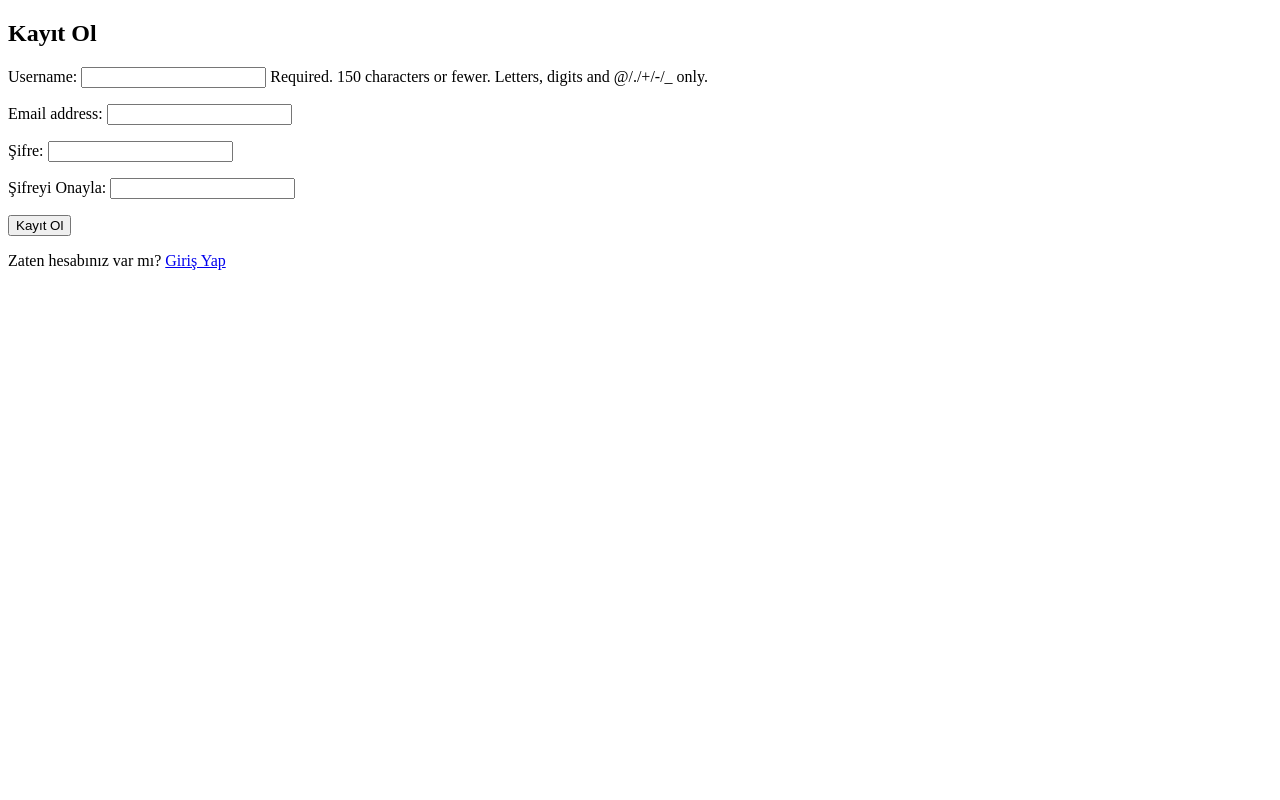
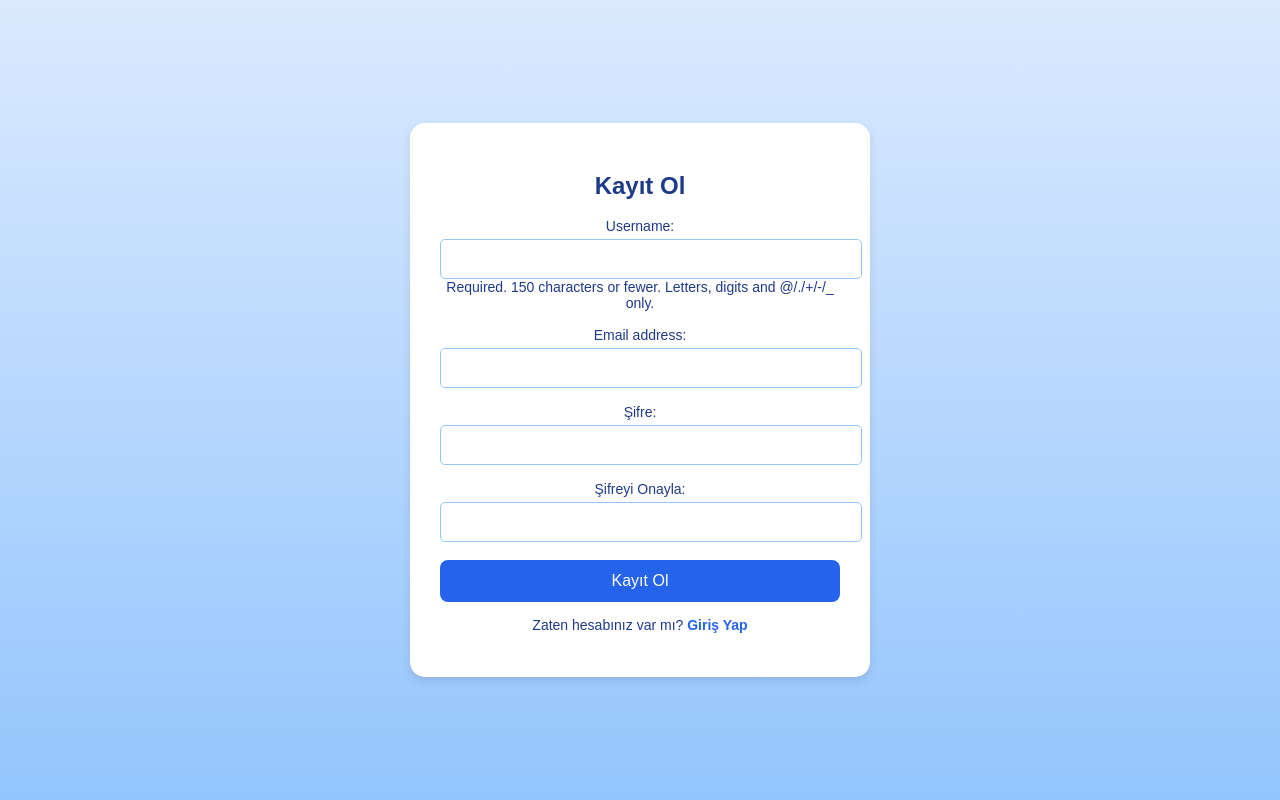
Before and after one commit to Bisbilge/rentazon, a Django app: page /register/ in a window 1280 px wide. Run offline with Django 5.2, Linux system fonts and the light colour scheme.

Commit message:
register.html dosyasının yeni tasarımı "Mavi Beyaz"

```diff
--- a/myapp/accounts/templates/accounts/register.html
+++ b/myapp/accounts/templates/accounts/register.html
@@ -4,8 +4,96 @@
   <meta charset="UTF-8">
   <meta name="viewport" content="width=device-width, initial-scale=1.0">
   <title>Kayıt Ol</title>
+  <style>
+      /* Sayfa genel stili */
+      body {
+          font-family: Arial, sans-serif;
+          background: linear-gradient(to bottom, #dbeafe, #93c5fd);
+          text-align: center;
+          color: #1e3a8a;
+          display: flex;
+          justify-content: center;
+          align-items: center;
+          height: 100vh;
+          margin: 0;
+      }
+
+      /* Ana kutu */
+      .container {
+          background: white;
+          padding: 30px;
+          border-radius: 15px;
+          box-shadow: 0px 4px 10px rgba(0, 0, 0, 0.1);
+          max-width: 400px;
+          width: 100%;
+      }
+
+      /* Başlık */
+      h2 {
+          margin-bottom: 10px;
+          font-size: 24px;
+      }
+
+      /* Kayıt formu */
+      form {
+          display: flex;
+          flex-direction: column;
+      }
+
+      /* Django Form Elemanları */
+      form p {
+          margin: 8px 0;
+      }
+
+      /* Input ve Select kutuları */
+      input, select, textarea {
+          width: 100%;
+          padding: 10px;
+          margin-top: 5px;
+          border: 1px solid #93c5fd;
+          border-radius: 5px;
+          font-size: 16px;
+      }
+
+      /* Buton */
+      button {
+          background-color: #2563eb;
+          color: white;
+          border: none;
+          padding: 12px 20px;
+          border-radius: 8px;
+          cursor: pointer;
+          font-size: 16px;
+          transition: background 0.3s ease;
+          margin-top: 10px;
+      }
+
+      /* Buton hover efekti */
+      button:hover {
+          background-color: #1e40af;
+      }
+
+      /* Hesabınız var mı? bölümü */
+      p {
+          margin-top: 15px;
+          font-size: 14px;
+      }
+
+      /* Giriş Yap linki */
+      a {
+          color: #2563eb;
+          text-decoration: none;
+          font-weight: bold;
+      }
+
+      /* Link hover efekti */
+      a:hover {
+          text-decoration: underline;
+      }
+  </style>
 </head>
 <body>
+  <div class="container">
     <h2>Kayıt Ol</h2>
     <form method="post">
       {% csrf_token %}
@@ -13,5 +101,6 @@
       <button type="submit">Kayıt Ol</button>
     </form>
     <p>Zaten hesabınız var mı? <a href="{% url 'login' %}">Giriş Yap</a></p>
+  </div>
 </body>
 </html>
```
Lines whose indentation alone changed are shown as unchanged.
